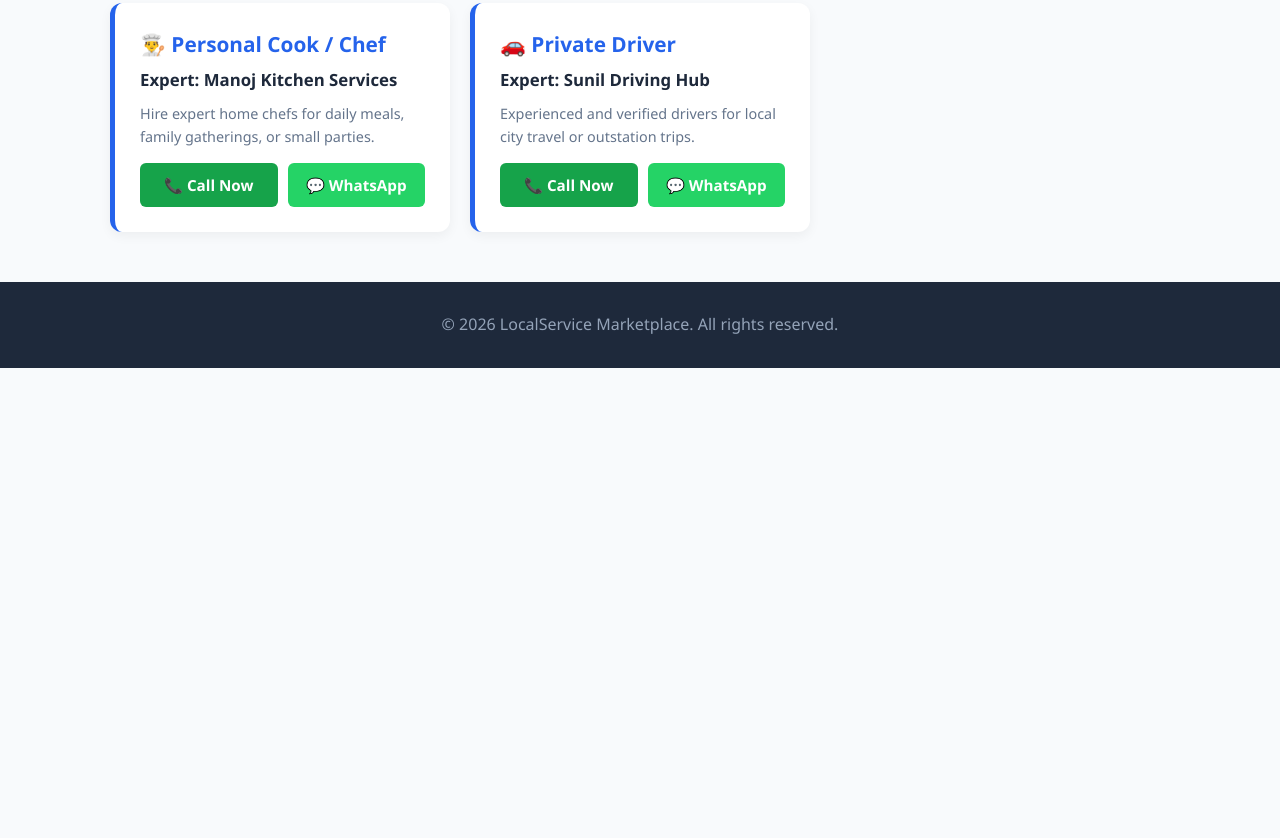
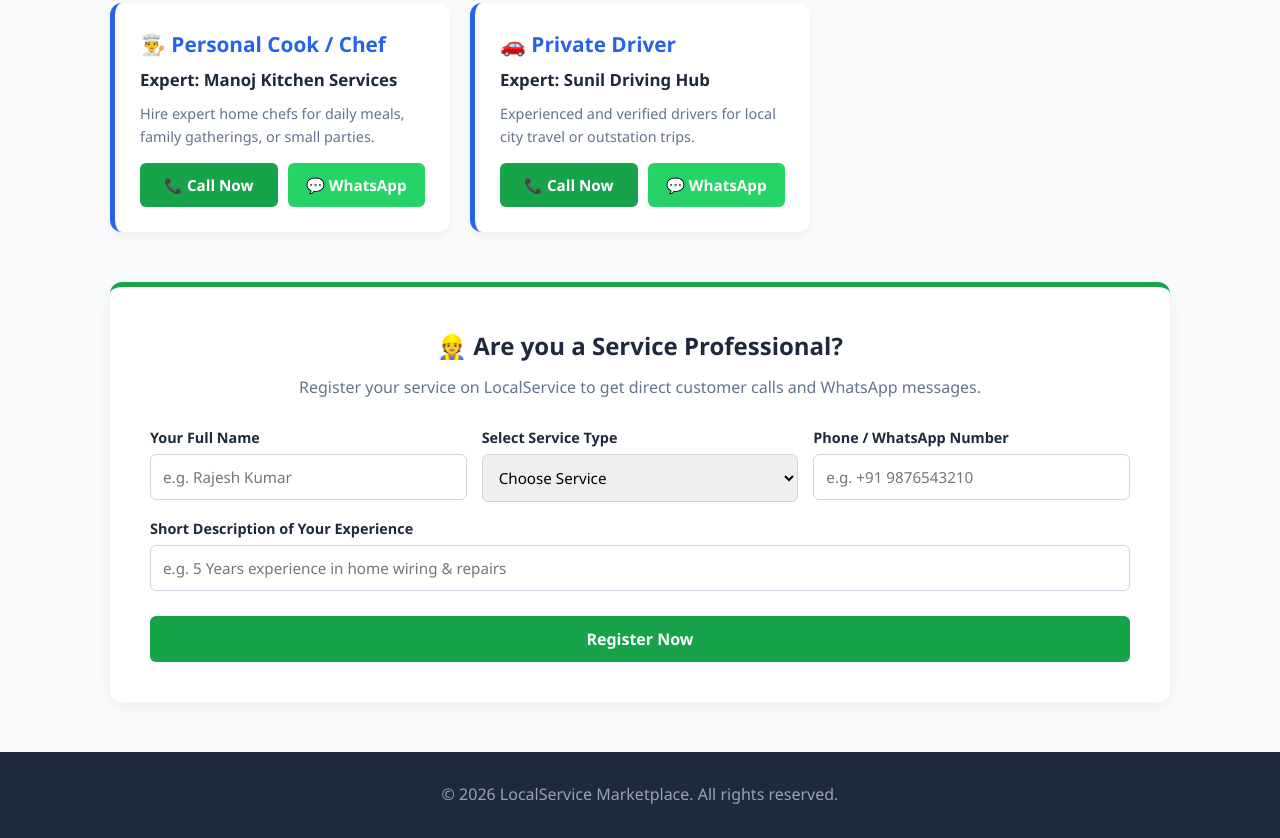
Before and after one commit to priyamahto01/localfix, a plain HTML site: page index.html in a window 1280 px wide. Shown: the part 960-1798 px from the top of the page. Before the commit the page ends 1328 px from the top, so only its background shows below. Drawn offline with Linux system fonts and the light colour scheme.

Commit message:
Update index.html

```diff
--- a/index.html
+++ b/index.html
@@ -35,6 +35,17 @@
         .btn-whatsapp { flex: 1; background: var(--whatsapp); color: white; text-align: center; padding: 10px; border-radius: 6px; font-weight: bold; text-decoration: none; font-size: 0.95rem; }
         .btn-call:hover { background: #15803d; }
         .btn-whatsapp:hover { background: #20ba5a; }
+
+        /* Registration Form Section */
+        .register-section { background: white; padding: 40px; border-radius: 12px; box-shadow: 0 4px 15px rgba(0,0,0,0.05); margin-top: 50px; border-top: 5px solid var(--success); }
+        .register-section h2 { text-align: center; margin-bottom: 10px; color: var(--text-main); }
+        .register-section p { text-align: center; color: var(--text-muted); margin-bottom: 25px; }
+        .form-grid { display: grid; grid-template-columns: repeat(auto-fit, minmax(250px, 1fr)); gap: 15px; }
+        .form-group { margin-bottom: 15px; }
+        .form-group label { display: block; font-weight: 600; margin-bottom: 5px; font-size: 0.9rem; }
+        .form-group input, .form-group select { width: 100%; padding: 12px; border: 1px solid #cbd5e1; border-radius: 6px; outline: none; font-size: 0.95rem; }
+        .btn-submit { background: var(--success); color: white; border: none; padding: 12px 20px; font-size: 1rem; font-weight: bold; border-radius: 6px; cursor: pointer; width: 100%; margin-top: 10px; }
+        .btn-submit:hover { background: #15803d; }
 
         footer { text-align: center; padding: 30px; background: #1e293b; color: #94a3b8; margin-top: 50px; }
     </style>
@@ -134,6 +145,44 @@
             </div>
 
         </div>
+
+        <!-- Worker Registration Section -->
+        <div class="register-section">
+            <h2>👷 Are you a Service Professional?</h2>
+            <p>Register your service on LocalService to get direct customer calls and WhatsApp messages.</p>
+            <form onsubmit="alert('Thank you! Your registration details have been noted.'); return false;">
+                <div class="form-grid">
+                    <div class="form-group">
+                        <label>Your Full Name</label>
+                        <input type="text" placeholder="e.g. Rajesh Kumar" required>
+                    </div>
+                    <div class="form-group">
+                        <label>Select Service Type</label>
+                        <select required>
+                            <option value="">Choose Service</option>
+                            <option value="Electrician">Electrician</option>
+                            <option value="Plumber">Plumber</option>
+                            <option value="AC Repair">AC Repair</option>
+                            <option value="House Cleaning">House Cleaning</option>
+                            <option value="Painter">Painter</option>
+                            <option value="Carpenter">Carpenter</option>
+                            <option value="Cook">Personal Cook</option>
+                            <option value="Driver">Private Driver</option>
+                        </select>
+                    </div>
+                    <div class="form-group">
+                        <label>Phone / WhatsApp Number</label>
+                        <input type="tel" placeholder="e.g. +91 9876543210" required>
+                    </div>
+                </div>
+                <div class="form-group">
+                    <label>Short Description of Your Experience</label>
+                    <input type="text" placeholder="e.g. 5 Years experience in home wiring & repairs" required>
+                </div>
+                <button type="submit" class="btn-submit">Register Now</button>
+            </form>
+        </div>
+
     </div>
 
     <footer>
```
